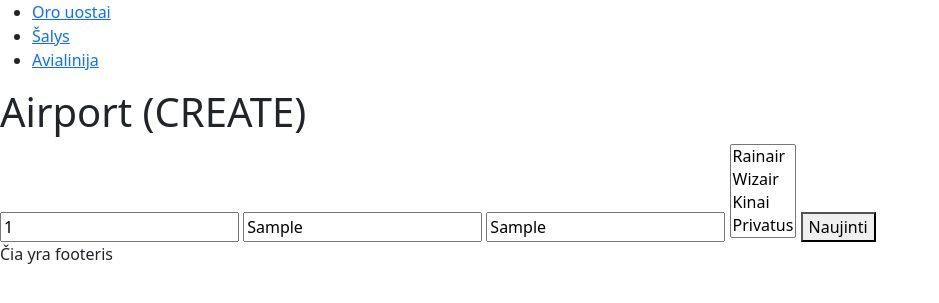
After one commit to evaldas1994/novaturas, a PHP site: template app/template/main/airport/edit.php in a window 1280 px wide. The commit adds this page. Shown: the top 303 px of the page, without its empty margins (0-939 px from the left). Run offline with PHP 8.4, Linux system fonts and the light colour scheme; the template is opened without the code that fills it: most values are stand-ins (such as "Sample title", 1, 10 or a date in 2020); a stand-in replaces the project's code that opens the database connection; some libraries are stand-ins or nearby versions.

Commit message:
Airport CRUD (update) done

```diff
--- a/app/code/Model/Airport.php
+++ b/app/code/Model/Airport.php
@@ -75,7 +75,7 @@ class Airport
             "name" => $this->name,
             "country" => $this->country,
             "location" => $this->location,
-            "airlines" => (implode(',', $this->airlines))
+            "airlines" => implode(',', $this->airlines)
         ];
 
         $db->insert("airports")->values($airport)->exec();
@@ -89,7 +89,7 @@ class Airport
             "name" => $this->name,
             "country" => $this->country,
             "location" => $this->location,
-            "airlines" => (implode(',', $this->airlines))
+            "airlines" => implode(',', $this->airlines)
         ];
 
         $db->update("airports")->set($airport)->where("id", $this->id)->exec();
--- /dev/null
+++ b/app/template/main/airport/edit.php
@@ -0,0 +1,16 @@
+<h1>Airport (CREATE) </h1>
+
+<form method="post" action=<?php BASE_URL?> "/airport/update/<?= $data['airport']->getId()?>" >
+    <input type="text" name="name" placeholder="Pavadinimas" value=<?= $data['airport']->getId()?> >
+    <input type="text" name="country" placeholder="Šalis" value=<?= $data['airport']->getCountry()?> >
+    <input type="text" name="location" placeholder="Koordinates" value=<?= $data['airport']->getLocation()?> >
+
+    <select multiple name="airlines[]" id="airlines">
+        <option value="0">Rainair</option>
+        <option value="1">Wizair</option>
+        <option value="2">Kinai</option>
+        <option value="3">Privatus</option>
+    </select>
+
+    <button type="submit">Naujinti</button>
+</form>
--- a/app/template/main/airport/index.php
+++ b/app/template/main/airport/index.php
@@ -1,2 +1,5 @@
 <h1>Airport</h1>
-<a href="<?php echo BASE_URL?>/airport/create">Naujas</a>
+<ul>
+    <li><a href="<?php echo BASE_URL?>/airport/create">Įvesti naują oro uostą</a></li>
+    <li><a href="<?php echo BASE_URL?>/airport/edit/1">Keisti duomenis</a></li>
+</ul>
```
Also changed, not shown: app/code/Controller/Airport.php (+16 -2 lines).
